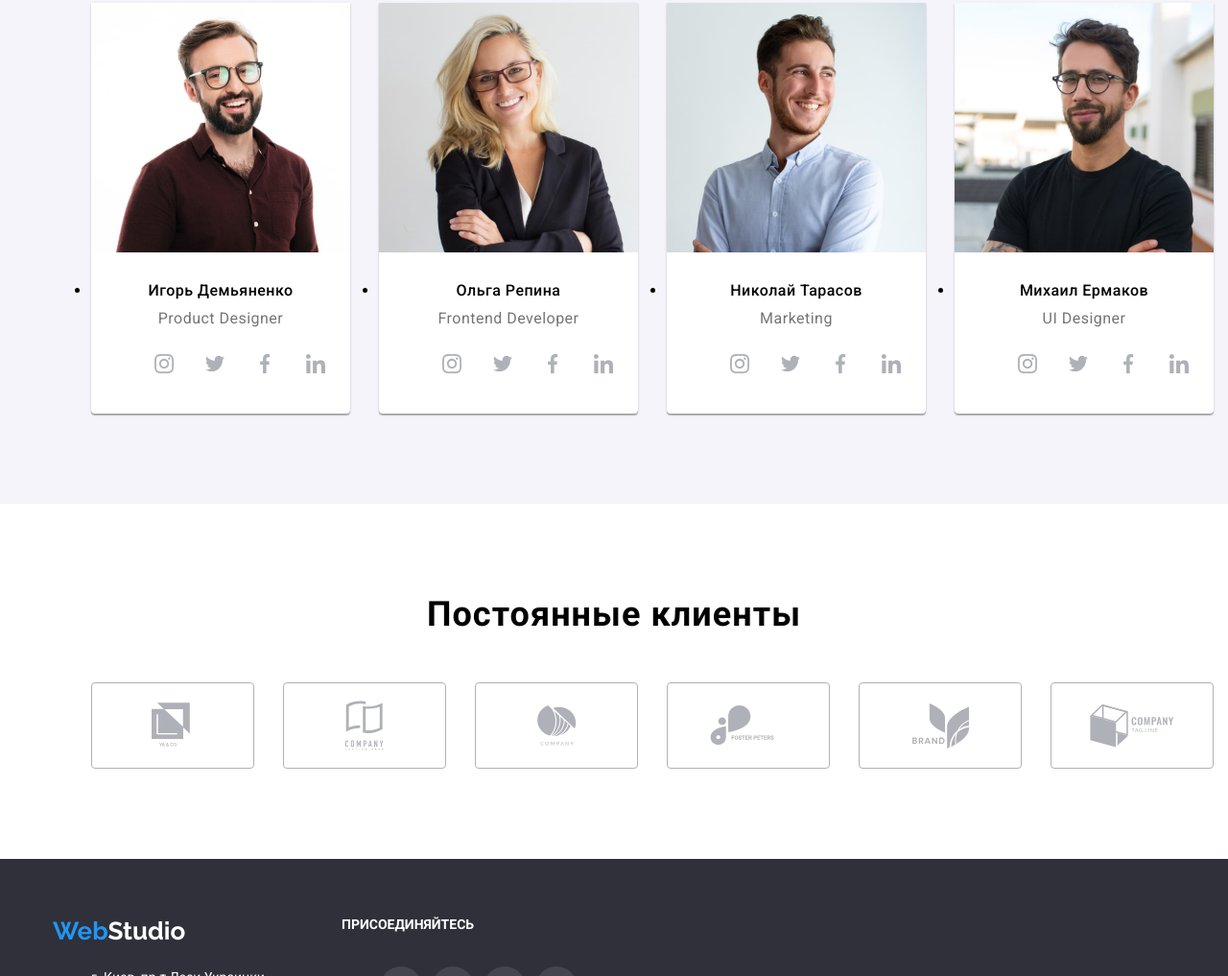
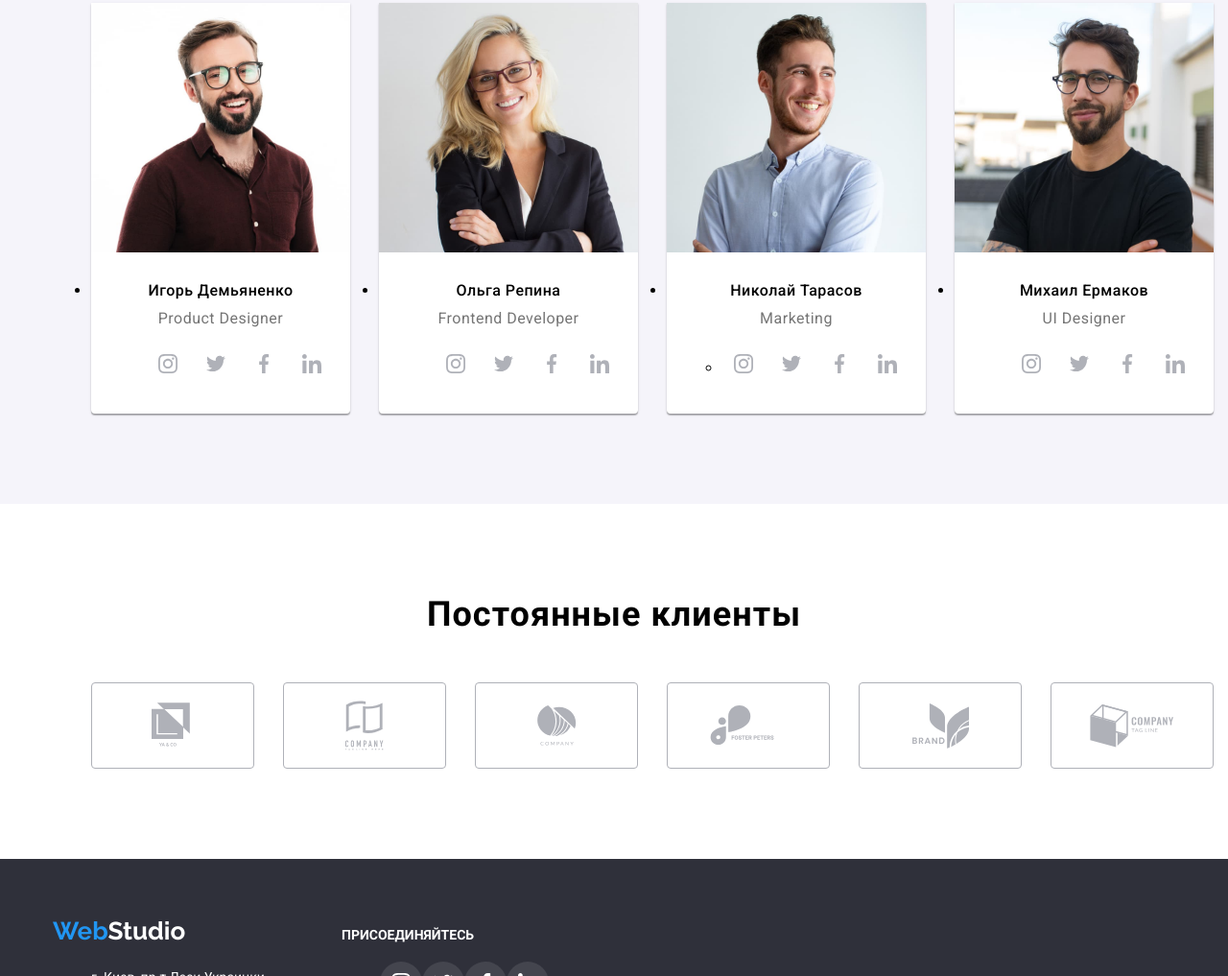
Before and after one commit to Troj94/goit-markup-hw-04, a plain HTML site: page index.html in a window 1280 px wide. Shown: the part 1783-2800 px from the top of the page at 96% size. Drawn offline with nearby package versions, Linux system fonts and the light colour scheme.

Commit message:
Выровнял футер и хедер, сделал ховеры на соцсети

```diff
--- a/css/style.css
+++ b/css/style.css
@@ -23,6 +23,7 @@ body {
     padding: 0 15px;
     margin: 0 auto;
     display: flex;
+    justify-content: space-between;
 }
 
 .logo {
@@ -350,49 +351,44 @@ body {
     letter-spacing: 0.03em;
 }
 
-.social-links {
+.socials-list {
+    display: flex;
+    justify-content: space-around;
+    align-items: center;
+    margin-bottom: 0;
+}
+
+.social-card {
     display: flex;
     justify-content: center;
+    align-items: center;
 }
 
-.social-links svg {
-    width: 20px;
-    height: 20px;
+.social-link {
+    display: flex;
+    justify-content: center;
+    align-items: center;
+    width: 44px;
+    height: 44px;
+
+    background-color: var(--white-text);
+    border-radius: 50%;
     fill: var(--grey-socials);
 }
 
-.social-circle {
-    margin: 0 10px 0 0;
-    padding: 0;
+.social-link:hover,
+.social-link:focus {
+    background-color: var(--blue-text);
+    fill: var(--white-text);
+}
 
+.social-link svg {
     display: flex;
     justify-content: center;
     align-items: center;
 
-    width: 44px;
-    height: 44px;
-    background-color: rgba(255, 255, 255, 0.1);
-    border-radius: 50%;
-}
-
-.social-circle a {
-    display: inline-block;
     width: 20px;
     height: 20px;
-}
-
-.social-circle:last-child {
-    margin: 0;
-}
-
-.social-circle:hover,
-.social-circle:focus {
-    background-color: var(--blue-text);
-}
-
-.social-circle svg:hover,
-.social-circle svg:focus {
-    fill: var(--white-text);
 }
 
 /* Постоянные клиенты */
@@ -460,11 +456,18 @@ body {
     margin: 0 auto;
     display: flex;
     height: 132px;
+    align-items: baseline;
+}
+
+.footer-block {
+    margin-right: 70px;
 }
 
 .footer-logo {
     font-family: 'Raleway', sans-serif;
     display: block;
+
+    margin-bottom: 20px;
 
     color: var(--white-text);
     text-decoration: none;
@@ -498,22 +501,18 @@ body {
     color: var(--grey-address-text);
 }
 
-.footer-block {
-    margin-right: 70px;
-}
-
 .footer-social-title {
     text-transform: uppercase;
     font-size: 14px;
     color: var(--white-text);
-    margin: 0;
+    margin: 0 0 20px 0;
 }
 
-.footer-links {
-    padding-top: 20px;
+.footer-social-link {
+    background-color: rgba(255, 255, 255, 0.1);
 }
 
-.footer-links svg {
+.footer-social-link svg {
     fill: var(--white-text);
 }
 
--- a/index.html
+++ b/index.html
@@ -143,9 +143,9 @@
                 <h3 class="team-title">Игорь Демьяненко</h3>
                 <p class="team-proffesion">Product Designer</p>
 
-                <ul class="social-links">
-                  <li class="social-circle">
-                    <a href="#">
+                <ul class="socials-list">
+                  <li class="social-card">
+                    <a class="social-link" href="#">
                       <svg>
                         <use
                           href="./img/icons/symbol-defs.svg#icon-instagram"
@@ -153,8 +153,8 @@
                       </svg>
                     </a>
                   </li>
-                  <li class="social-circle">
-                    <a href="#">
+                  <li class="social-card">
+                    <a class="social-link" href="#">
                       <svg>
                         <use
                           href="./img/icons/symbol-defs.svg#icon-twitter"
@@ -162,8 +162,8 @@
                       </svg>
                     </a>
                   </li>
-                  <li class="social-circle">
-                    <a href="#">
+                  <li class="social-card">
+                    <a class="social-link" href="#">
                       <svg>
                         <use
                           href="./img/icons/symbol-defs.svg#icon-facebook"
@@ -171,8 +171,8 @@
                       </svg>
                     </a>
                   </li>
-                  <li class="social-circle">
-                    <a href="#">
+                  <li class="social-card">
+                    <a class="social-link" href="#">
                       <svg>
                         <use
                           href="./img/icons/symbol-defs.svg#icon-linkedin"
@@ -188,9 +188,9 @@
               <div class="team-text-block">
                 <h3 class="team-title">Ольга Репина</h3>
                 <p class="team-proffesion">Frontend Developer</p>
-                <ul class="social-links">
-                  <li class="social-circle">
-                    <a href="#">
+                <ul class="socials-list">
+                  <li class="social-card">
+                    <a class="social-link" href="#">
                       <svg>
                         <use
                           href="./img/icons/symbol-defs.svg#icon-instagram"
@@ -198,8 +198,8 @@
                       </svg>
                     </a>
                   </li>
-                  <li class="social-circle">
-                    <a href="#">
+                  <li class="social-card">
+                    <a class="social-link" href="#">
                       <svg>
                         <use
                           href="./img/icons/symbol-defs.svg#icon-twitter"
@@ -207,8 +207,8 @@
                       </svg>
                     </a>
                   </li>
-                  <li class="social-circle">
-                    <a href="#">
+                  <li class="social-card">
+                    <a class="social-link" href="#">
                       <svg>
                         <use
                           href="./img/icons/symbol-defs.svg#icon-facebook"
@@ -216,8 +216,8 @@
                       </svg>
                     </a>
                   </li>
-                  <li class="social-circle">
-                    <a href="#">
+                  <li class="social-card">
+                    <a class="social-link" href="#">
                       <svg>
                         <use
                           href="./img/icons/symbol-defs.svg#icon-linkedin"
@@ -233,9 +233,9 @@
               <div class="team-text-block">
                 <h3 class="team-title">Николай Тарасов</h3>
                 <p class="team-proffesion">Marketing</p>
-                <ul class="social-links">
+                <ul class="socials-list">
                   <li class="social-circle">
-                    <a href="#">
+                    <a class="social-link" href="#">
                       <svg>
                         <use
                           href="./img/icons/symbol-defs.svg#icon-instagram"
@@ -243,8 +243,8 @@
                       </svg>
                     </a>
                   </li>
-                  <li class="social-circle">
-                    <a href="#">
+                  <li class="social-card">
+                    <a class="social-link" href="#">
                       <svg>
                         <use
                           href="./img/icons/symbol-defs.svg#icon-twitter"
@@ -252,8 +252,8 @@
                       </svg>
                     </a>
                   </li>
-                  <li class="social-circle">
-                    <a href="#">
+                  <li class="social-card">
+                    <a class="social-link" href="#">
                       <svg>
                         <use
                           href="./img/icons/symbol-defs.svg#icon-facebook"
@@ -261,8 +261,8 @@
                       </svg>
                     </a>
                   </li>
-                  <li class="social-circle">
-                    <a href="#">
+                  <li class="social-card">
+                    <a class="social-link" href="#">
                       <svg>
                         <use
                           href="./img/icons/symbol-defs.svg#icon-linkedin"
@@ -278,9 +278,9 @@
               <div class="team-text-block">
                 <h3 class="team-title">Михаил Ермаков</h3>
                 <p class="team-proffesion">UI Designer</p>
-                <ul class="social-links">
-                  <li class="social-circle">
-                    <a href="#">
+                <ul class="socials-list">
+                  <li class="social-card">
+                    <a class="social-link" href="#">
                       <svg>
                         <use
                           href="./img/icons/symbol-defs.svg#icon-instagram"
@@ -288,8 +288,8 @@
                       </svg>
                     </a>
                   </li>
-                  <li class="social-circle">
-                    <a href="#">
+                  <li class="social-card">
+                    <a class="social-link" href="#">
                       <svg>
                         <use
                           href="./img/icons/symbol-defs.svg#icon-twitter"
@@ -297,8 +297,8 @@
                       </svg>
                     </a>
                   </li>
-                  <li class="social-circle">
-                    <a href="#">
+                  <li class="social-card">
+                    <a class="social-link" href="#">
                       <svg>
                         <use
                           href="./img/icons/symbol-defs.svg#icon-facebook"
@@ -306,8 +306,8 @@
                       </svg>
                     </a>
                   </li>
-                  <li class="social-circle">
-                    <a href="#">
+                  <li class="social-card">
+                    <a class="social-link" href="#">
                       <svg>
                         <use
                           href="./img/icons/symbol-defs.svg#icon-linkedin"
@@ -387,30 +387,30 @@
         </div>
         <div>
           <h3 class="footer-social-title">присоединяйтесь</h3>
-          <ul class="social-links footer-links">
-            <li class="social-circle">
-              <a href="#">
+          <ul class="socials-list">
+            <li class="social-card">
+              <a class="social-link footer-social-link" href="#">
                 <svg>
                   <use href="./img/icons/symbol-defs.svg#icon-instagram"></use>
                 </svg>
               </a>
             </li>
-            <li class="social-circle">
-              <a href="#">
+            <li class="social-card">
+              <a class="social-link footer-social-link" href="#">
                 <svg>
                   <use href="./img/icons/symbol-defs.svg#icon-twitter"></use>
                 </svg>
               </a>
             </li>
-            <li class="social-circle">
-              <a href="#">
+            <li class="social-card">
+              <a class="social-link footer-social-link" href="#">
                 <svg>
                   <use href="./img/icons/symbol-defs.svg#icon-facebook"></use>
                 </svg>
               </a>
             </li>
-            <li class="social-circle">
-              <a href="#">
+            <li class="social-card">
+              <a class="social-link footer-social-link" href="#">
                 <svg>
                   <use href="./img/icons/symbol-defs.svg#icon-linkedin"></use>
                 </svg>
```
Also changed, not shown: portfolio.html (+9 -9 lines).
